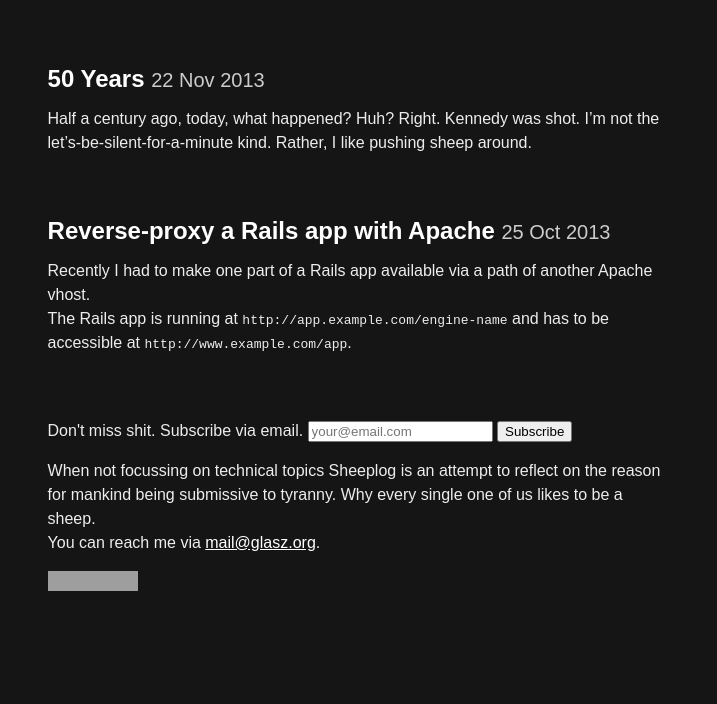
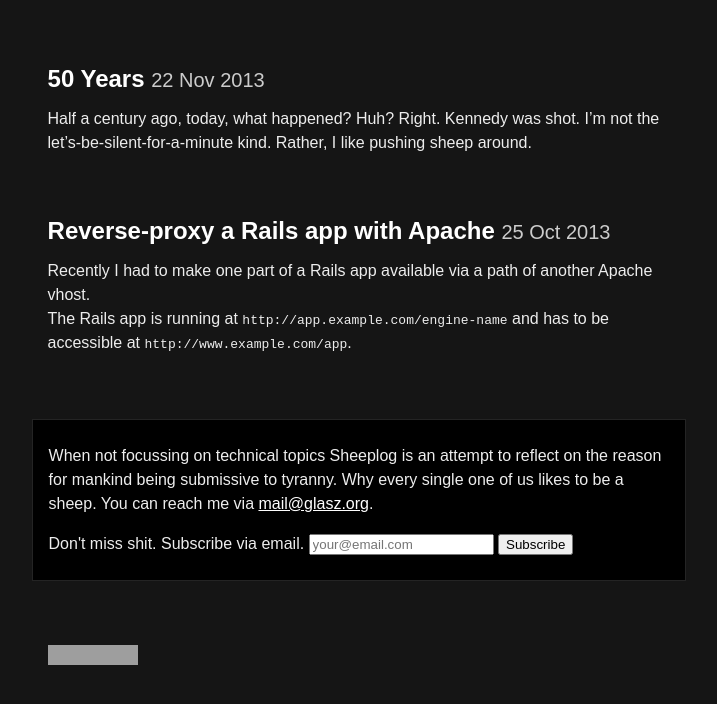
Before and after one commit to glaszig/glaszig.github.io, a Jekyll site: the page built from sheeplog/index.html, in a window 1280 px wide, cut to the strip 5234-5948 px from the top of the page. Shown: the top 704 px of the strip, without its empty margins (281-998 px from the left). Built offline with Jekyll 4.4.1, drawn with Linux system fonts in a browser that asks for light colours; before the commit the page ends 5874 px from its top, so only the background shows below that; grey boxes are pictures that could not be loaded.

Commit message:
improved blog subscription position and footer

```diff
--- a/_includes/email_subscription.html
+++ b/_includes/email_subscription.html
@@ -3,7 +3,9 @@
     <input type="text" name="b_33db9b9351b042639f71477b4_31b72a6403" value="">
   </div>
 
-  <label class="control-label" for="mce-EMAIL">Don't miss shit. Subscribe via email.</label>
-  <input type="email" class="form-control" name="EMAIL" id="mce-EMAIL" placeholder="your@email.com" required>
-  <button type="submit" class="btn btn-default">Subscribe</button>
+  <p>
+    <label class="control-label" for="mce-EMAIL">Don't miss shit. Subscribe via email.</label>
+    <input type="email" class="form-control" name="EMAIL" id="mce-EMAIL" placeholder="your@email.com" required>
+    <button type="submit" class="btn btn-default">Subscribe</button>
+  </p>
 </form>
--- a/_layouts/blog.html
+++ b/_layouts/blog.html
@@ -12,12 +12,12 @@ body_class: blog
 
 {{ content }}
 
-{% include email_subscription.html %}
-
 <!-- {% include blogroll.html %} -->
 
 <footer>
   <p>When not focussing on technical topics Sheeplog is an attempt to reflect
   on the reason for mankind being submissive to tyranny. Why every single one
-  of us likes to be a sheep.<br>You can reach me via <a href="mailto:{{site.email}}">{{site.email}}</a>.</p>
+  of us likes to be a sheep. You can reach me via <a href="mailto:{{site.email}}">{{site.email}}</a>.</p>
+
+  {% include email_subscription.html %}
 </footer>
--- a/_layouts/master.html
+++ b/_layouts/master.html
@@ -14,10 +14,9 @@
     <main>
       {{ content }}
 
-      <footer class="container">
-        <p class="text-center">
-           <a rel="license" href="https://creativecommons.org/licenses/by-nc-nd/4.0/"><img alt="Creative Commons License" style="border-width:0" src="https://i.creativecommons.org/l/by-nc-nd/4.0/80x15.png" /></a>
-      </footer>
+      <p>
+        <a rel="license" href="https://creativecommons.org/licenses/by-nc-nd/4.0/"><img alt="Creative Commons License" style="border-width:0" src="https://i.creativecommons.org/l/by-nc-nd/4.0/80x15.png" /></a>
+      </p>
     </main>
 
     {% include ga.html %}
--- a/static/sheeplog.scss
+++ b/static/sheeplog.scss
@@ -64,7 +64,7 @@ h1.logo {
   img { vertical-align: middle; }
 }
 
-article {
+article, footer {
   margin: 4rem 0;
 }
 .post-navigation, .tags {
@@ -95,6 +95,14 @@ figure {
 p {
   hyphens: auto;
   -webkit-hyphens: auto;
+}
+
+footer {
+  background-color: #000;
+  border: 1px solid #242424;
+  padding: 0.5rem 1rem;
+  margin-left: -1rem;
+  margin-right: -1rem;
 }
 
 .post-date, .tags {
```
